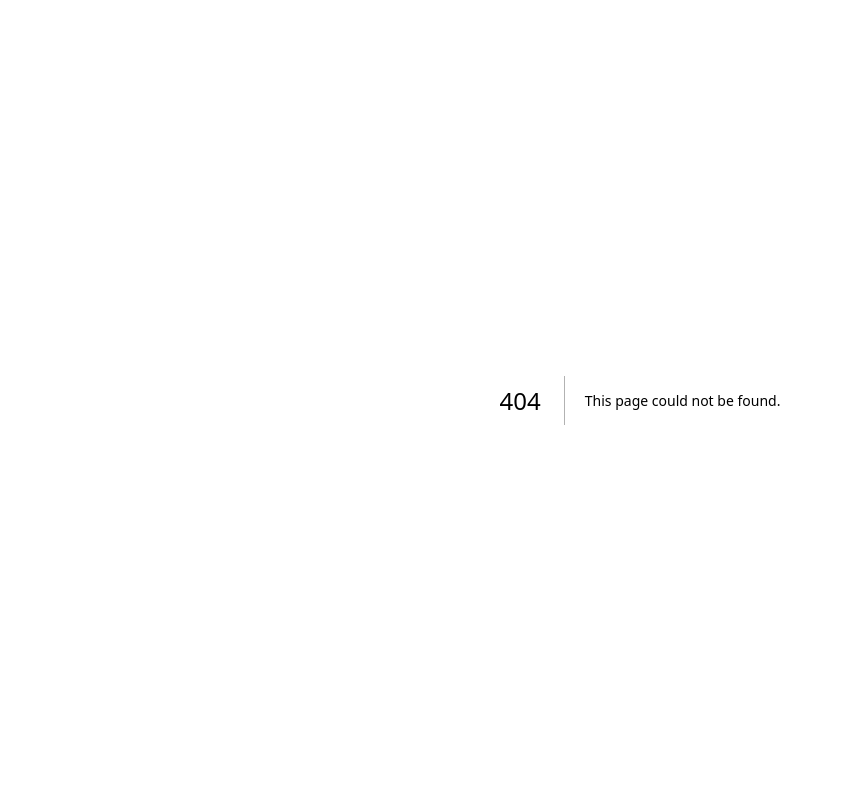
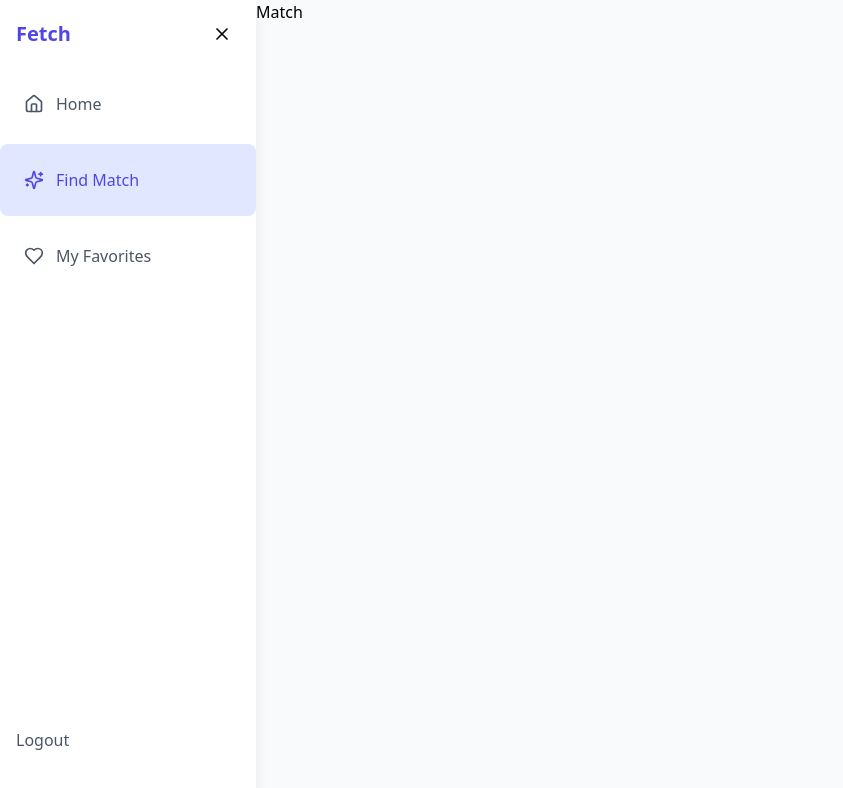
Before and after one commit to vanyanv/fetch-take-home, a Next.js app: page /dashboard/match in a window 1280 px wide. Before the commit this address had no page. Shown: the top 788 px of the page, without its empty margins (0-843 px from the left). Built offline with nearby package versions, Linux system fonts and the light colour scheme.

Commit message:
created context to store all favorites

```diff
--- a/app/components/SideBar.tsx
+++ b/app/components/SideBar.tsx
@@ -1,16 +1,21 @@
 import React from 'react';
-import { Home, Heart, Menu, X } from 'lucide-react';
+import { Home, Heart, Menu, X, Sparkles } from 'lucide-react'; // Added Sparkles icon
 import LogoutButton from '../components/LogoutButton';
 import Link from 'next/link';
+import { usePathname } from 'next/navigation';
 
 type SideBarProps = {
   isSidebarOpen: boolean;
   setSideBarOpen: (value: boolean) => void;
 };
+
 export default function SideBar({
   isSidebarOpen,
   setSideBarOpen,
-}: SideBarProps): React.ReactElement {
+}: SideBarProps) {
+  const pathname = usePathname();
+
+
   return (
     <>
       <div
@@ -36,17 +41,34 @@ export default function SideBar({
         </div>
 
         {/* Navigation*/}
-        <nav>
+        <nav className='flex flex-col gap-1'>
           <Link
-            href='dashboard'
-            className='flex items-center p-6 text-gray-600 hover:bg-indigo-50 hover:text-indigo-600 rounded-lg mb-2'
+            href='/dashboard'
+            className={`flex items-center p-6 hover:bg-indigo-50 hover:text-indigo-600 rounded-lg ${
+              pathname === '/dashboard' ? 'bg-indigo-100 text-indigo-600' : 'text-gray-600'
+            }`}
           >
             <Home size={20} />
             <span className={`ml-3 ${!isSidebarOpen && 'hidden'}`}>Home</span>
           </Link>
+
+          <Link
+            href='/dashboard/match'
+            className={`flex items-center p-6 hover:bg-indigo-100 rounded-lg relative group ${
+              pathname === '/dashboard/match' ? 'bg-indigo-100 text-indigo-600' : 'text-gray-600'
+            }`}
+          >
+            <Sparkles size={20} />
+            <span className={`ml-3 font-medium ${!isSidebarOpen && 'hidden'}`}>
+              Find Match
+            </span>
+          </Link>
+
           <Link
             href='/dashboard/favorites'
-            className='flex items-center p-6 text-gray-600 hover:bg-indigo-50 hover:text-indigo-600 rounded-lg mb-2'
+            className={`flex items-center p-6 hover:bg-indigo-50 hover:text-indigo-600 rounded-lg ${
+              pathname === '/dashboard/favorites' ? 'bg-indigo-100 text-indigo-600' : 'text-gray-600'
+            }`}
           >
             <Heart size={20} />
             <span className={`ml-3 ${!isSidebarOpen && 'hidden'}`}>
--- /dev/null
+++ b/app/contexts/FavoritesContext.tsx
@@ -0,0 +1,34 @@
+import { createContext, useState } from 'react';
+import { Dog, FavoritesContextType } from '../types';
+
+// Create and export the context
+export const FavoritesContext = createContext<FavoritesContextType>({
+  favorites: [],
+  addFavorite: () => {},
+  removeFavorite: () => {},
+});
+
+export function FavoritesProvider({ children }: { children: React.ReactNode }) {
+  const [favorites, setFavorites] = useState<Dog[]>([]);
+
+  const addFavorite = (item: Dog) => {
+    setFavorites((prev) => {
+      if (!prev.some((fav) => fav.id === item.id)) {
+        return [...prev, item];
+      }
+      return prev;
+    });
+  };
+
+  const removeFavorite = (id: string) => {
+    setFavorites((prev) => prev.filter((item) => item.id !== id));
+  };
+
+  return (
+    <FavoritesContext.Provider
+      value={{ favorites, addFavorite, removeFavorite }}
+    >
+      {children}
+    </FavoritesContext.Provider>
+  );
+}
--- /dev/null
+++ b/app/dashboard/match/page.tsx
@@ -0,0 +1,5 @@
+import React from 'react';
+
+export default function page() {
+  return <div>Match</div>;
+}
--- a/app/types.ts
+++ b/app/types.ts
@@ -22,3 +22,9 @@ export interface Coordinates {
 }
 
 export type Breed = string;
+
+export interface FavoritesContextType {
+  favorites: Dog[];
+  addFavorite: (item: Dog) => void;
+  removeFavorite: (id: string) => void;
+}
```
